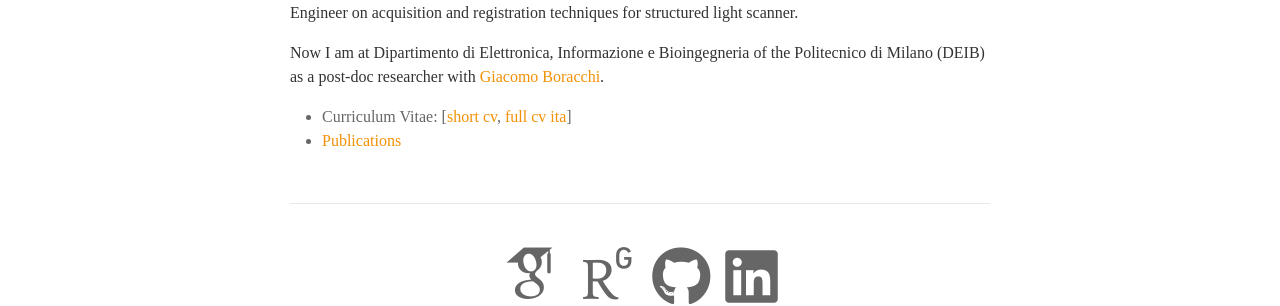
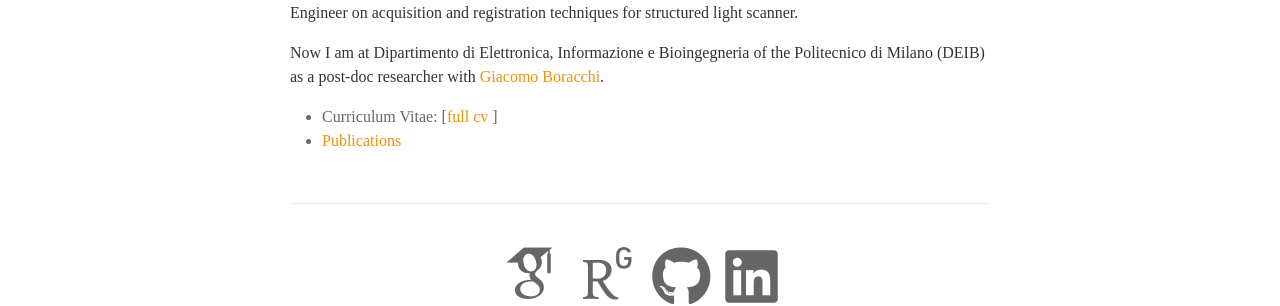
Before and after one commit to magrilu/magrilu.github.io, a Jekyll site: the page built from _pages/bio.md, in a window 1280 px wide and 971 px high. Shown: the part 442-748 px from the top of the window. Built offline with Jekyll 4.4.1, drawn with Linux system fonts in a browser that asks for light colours; nearby versions of some CDN libraries; some web fonts are replaced.

Commit message:
update cv

```diff
--- a/_pages/bio.md
+++ b/_pages/bio.md
@@ -16,7 +16,7 @@ In 2018-2019 I joined the R&D group of [FARO Technologies][faro] (Rezzato, IT) w
 
 Now I am at Dipartimento di Elettronica, Informazione e Bioingegneria of the Politecnico di Milano (DEIB) as a post-doc researcher with [Giacomo Boracchi][giacomo].
 
-* Curriculum Vitae: [<a href="../assets/pdf/luca_magri_cv_short.pdf">short cv</a>, <a href="../assets/pdf/luca_magri_cv.pdf">full cv ita</a>]
+* Curriculum Vitae: [<a href="../assets/pdf/luca_magri_cv.pdf">full cv </a>]
 * [Publications](/publications)
 
 <div class="social">
```
Also changed, not shown: 1 other file.
